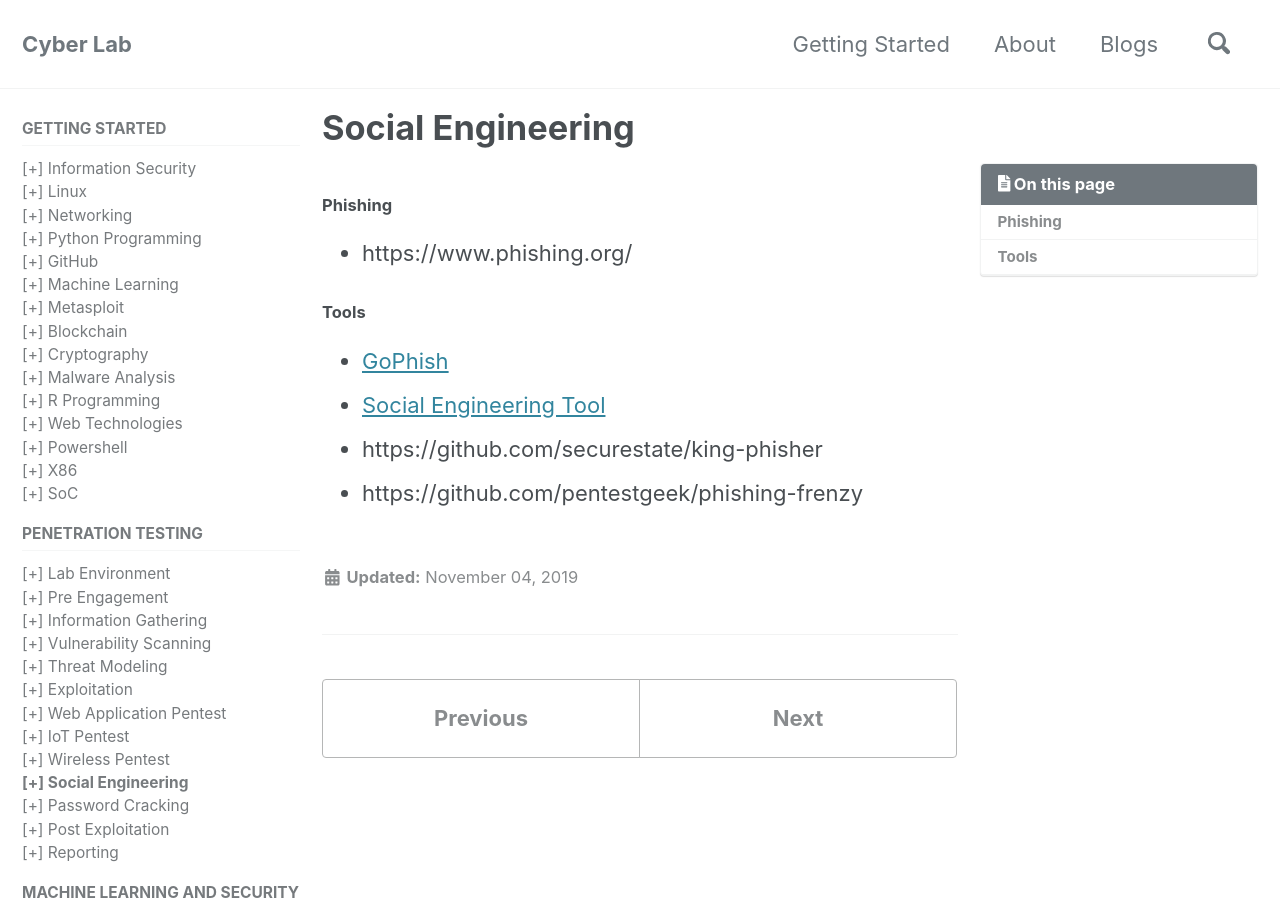
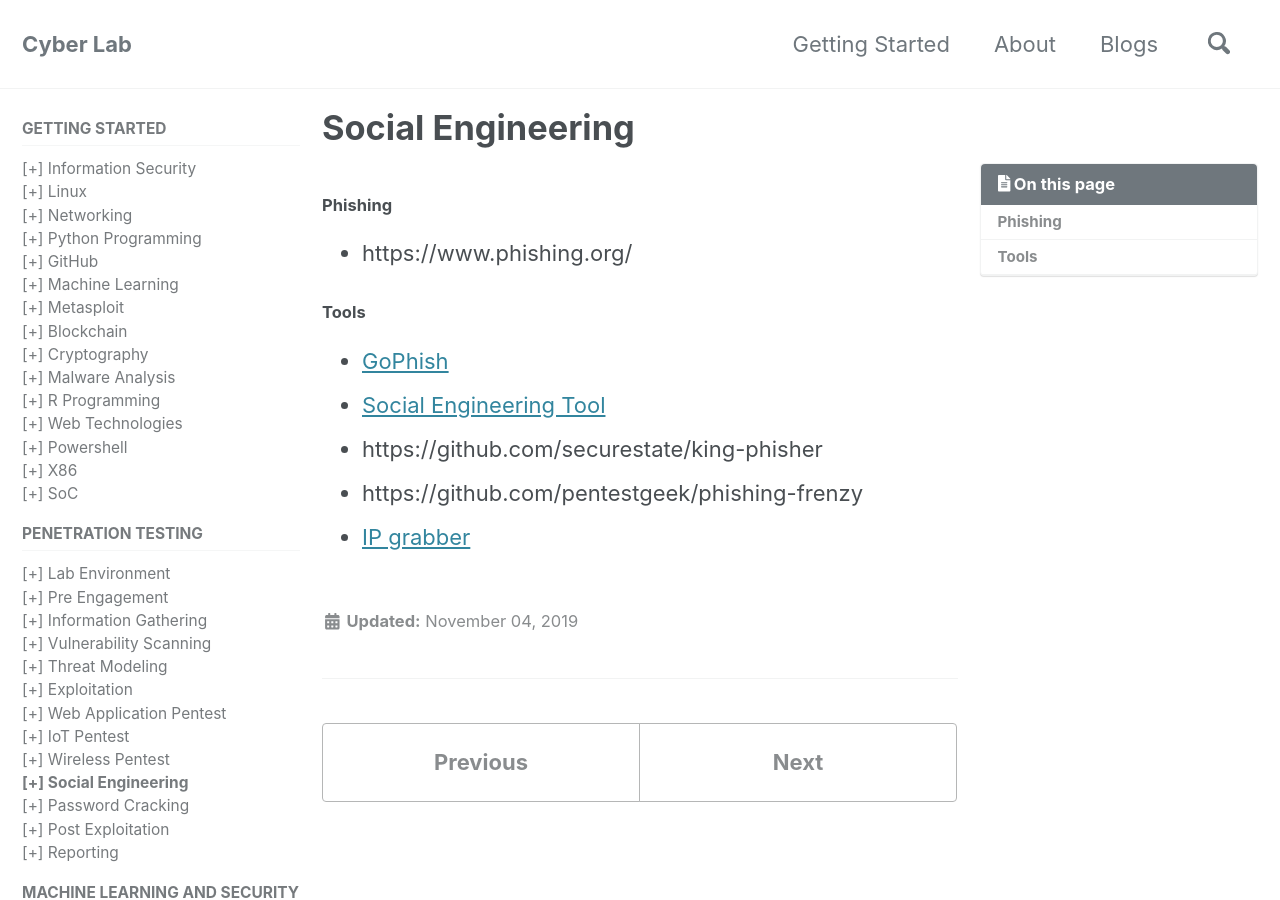
Before and after one commit to mohareti/cyberlab, a Jekyll site: the page built from _pentest/09_social-engineering.md, in a window 1280 px wide and 900 px high. Built offline with Jekyll 4.4.1, drawn with Linux system fonts in a browser that asks for light colours; cached includes are drawn as plain includes; nearby versions of some CDN libraries.

Commit message:
Update 09_social-engineering.md

```diff
--- a/_pentest/09_social-engineering.md
+++ b/_pentest/09_social-engineering.md
@@ -13,3 +13,4 @@ toc: true
 - [Social Engineering Tool](https://www.trustedsec.com/tools/the-social-engineer-toolkit-set/)
 - https://github.com/securestate/king-phisher
 - https://github.com/pentestgeek/phishing-frenzy
+- [IP grabber](http://www.fuglekos.com/ip-grabber/index.html)
```
